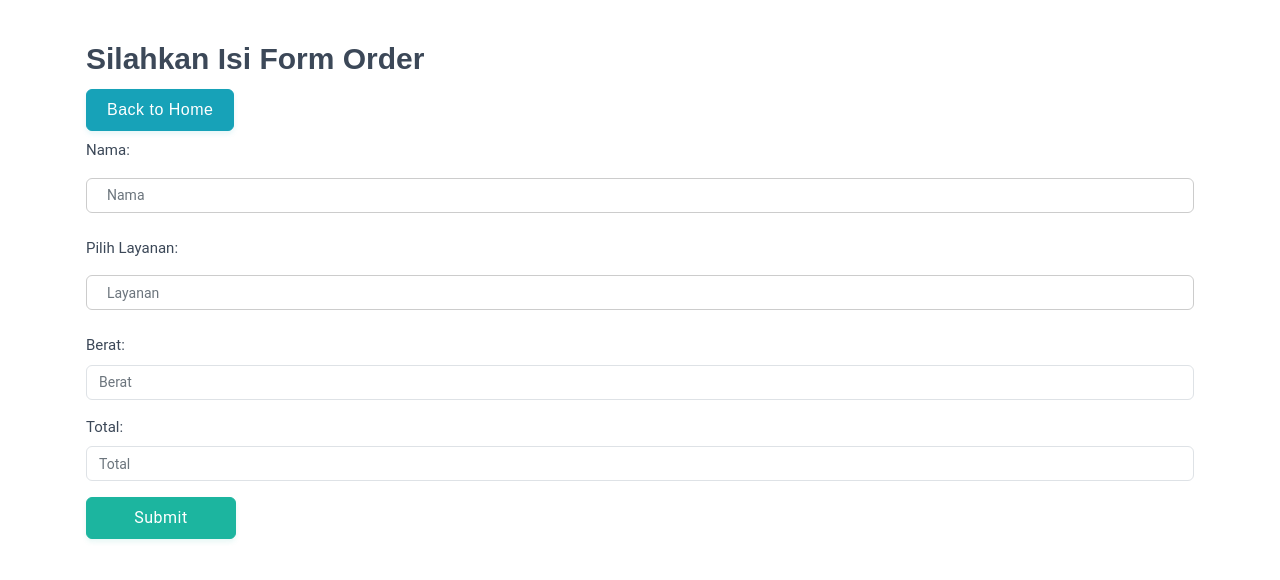
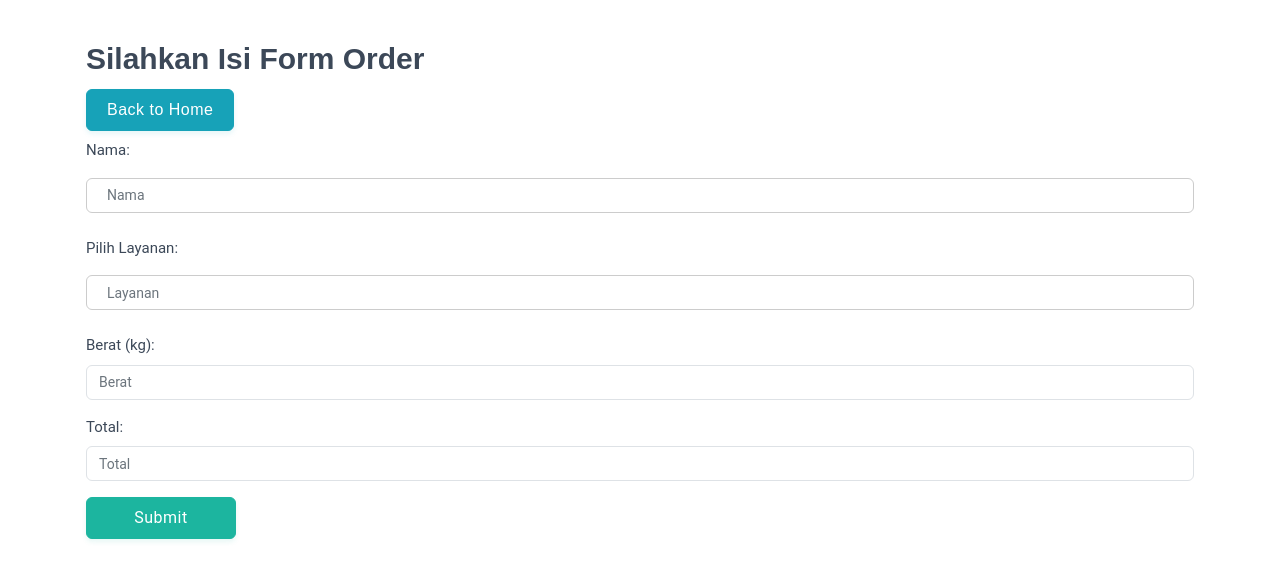
Before and after one commit to eksalailia/laundry-react-firestore, a React (Create React App) app: page /formorder in a window 1280 px wide. Shown: the top 580 px of the page. Built offline with nearby package versions, Linux system fonts and the light colour scheme.

Commit message:
edit halaman

```diff
--- a/src/components/FormOrder.js
+++ b/src/components/FormOrder.js
@@ -71,7 +71,7 @@ class Create extends Component {
               </div>
 
               <div class="form-group">
-                <label for="berat">Berat:</label>
+                <label for="berat">Berat (kg):</label>
                 <input type="number" class="form-control" name="berat" value={berat} onChange={this.onChange} placeholder="Berat" />
               </div>
 
--- a/src/components/Order.js
+++ b/src/components/Order.js
@@ -63,7 +63,7 @@ class Order extends Component {
                 <tr>
                   <th>Nama</th>
                   <th>Layanan</th>
-                  <th>Berat</th>
+                  <th>Berat (kg)</th>
                   <th>Total</th>
                   <th>Action</th>
                 </tr>
@@ -74,7 +74,7 @@ class Order extends Component {
                     {/* <td><Link to={`/show/${mahasiswa.key}`}>{mahasiswa.nama}</Link></td> */}
                     <td>{order.nama}</td>
                     <td>{order.layanan}</td>
-                    <td>{order.berat}</td>
+                    <td>{order.berat} kg</td>
                     <td>{order.total}</td>
                     <Link to={`/editorder/${order.key}`} class="btn btn-success">Edit</Link>&nbsp;
                     <Link to={`/showorder/${order.key}`} class="btn btn-warning">Show</Link>&nbsp;
```
